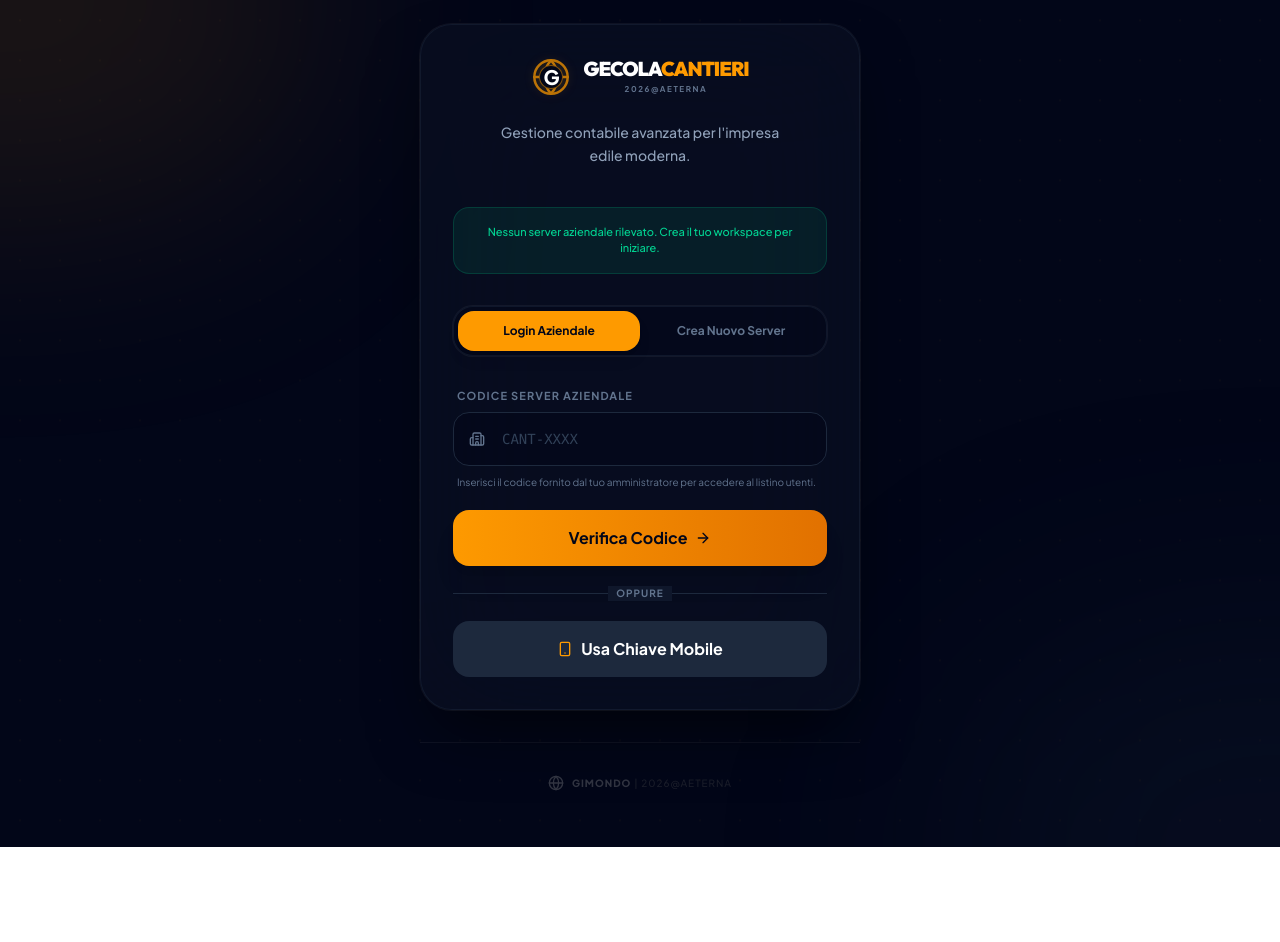
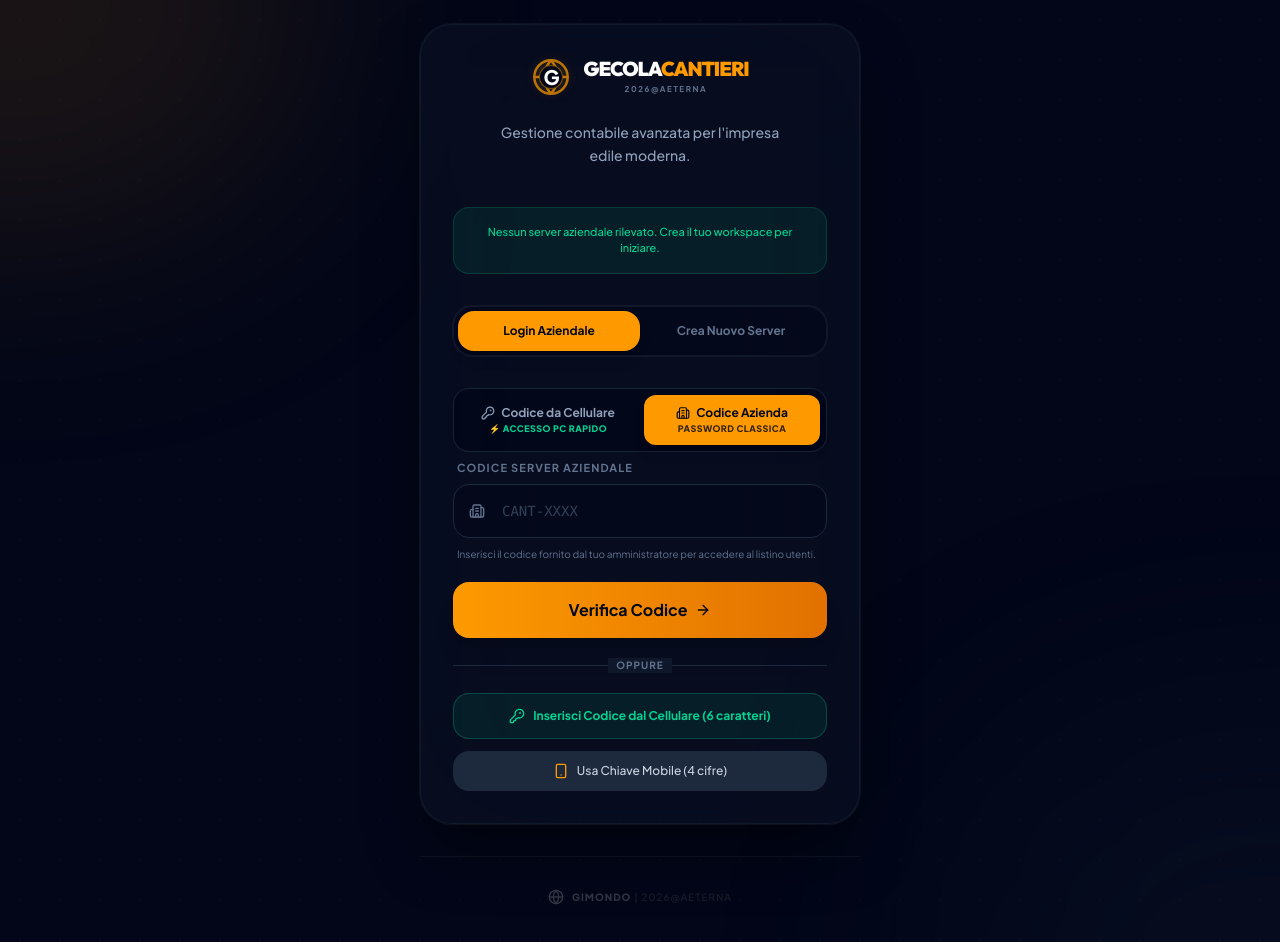
Before and after one commit to gecola101414/gecolacantieri, a React (Vite) app: page / in a window 1280 px wide. Both pictures are taken after a click on the button "Login Aziendale". Shown: the top 942 px of the page. Before the commit the page ends 847 px from the top, so only its background shows below. Built offline with nearby package versions, Linux system fonts and the light colour scheme.

Commit message:
Add files via upload

```diff
--- a/src/components/AuthScreen.tsx
+++ b/src/components/AuthScreen.tsx
@@ -43,8 +43,17 @@ export const AuthScreen: React.FC<AuthScreenProps> = ({
     !company ? 'register_admin' : 'login'
   );
 
-  // Login steps: 'company_code' -> 'user_selection' -> 'password' | 'transfer_code'
-  const [loginStep, setLoginStep] = useState<'company_code' | 'user_selection' | 'password' | 'transfer_code' | 'pairing_code'>('company_code');
+  // Login steps: 'company_code' -> 'user_selection' -> 'password' | 'transfer_code' | 'pairing_code'
+  const [loginStep, setLoginStep] = useState<'company_code' | 'user_selection' | 'password' | 'transfer_code' | 'pairing_code'>(() => {
+    if (typeof window !== 'undefined') {
+      const pref = sessionStorage.getItem('preferred_auth_step');
+      if (pref === 'transfer_code') {
+        sessionStorage.removeItem('preferred_auth_step');
+        return 'transfer_code';
+      }
+    }
+    return 'company_code';
+  });
   const [inputCompanyCode, setInputCompanyCode] = useState(() => {
     return localStorage.getItem('last_company_code') || '';
   });
@@ -160,43 +169,64 @@ export const AuthScreen: React.FC<AuthScreenProps> = ({
 
   const handleTransferCodeSubmit = async (e: React.FormEvent) => {
     e.preventDefault();
-    if (!selectedUser || !company) return;
     setLoginError('');
+    const codeStr = transferCodeInput.trim().toUpperCase();
+    if (!codeStr || codeStr.length < 4) {
+      setLoginError('Inserisci il codice di 6 caratteri generato dal tuo cellulare.');
+      return;
+    }
     setIsLoading(true);
 
     try {
-      const codeData = await firestoreService.getTransferCode(company.id, transferCodeInput.trim().toUpperCase());
-
-      if (!codeData) {
-        setLoginError('Codice non valido o già utilizzato.');
+      // 1. Risoluzione globale del codice PC (accesso diretto istantaneo)
+      const res = await firestoreService.resolveTransferCode(codeStr);
+      if (res) {
+        const foundCompany = await firestoreService.getCompanyById(res.companyId);
+        const foundUser = await firestoreService.getUserById(res.companyId, res.userId);
+        if (foundCompany && foundUser) {
+          if (!foundUser.active) {
+            setLoginError('Account disattivato dall\'amministratore.');
             setIsLoading(false);
             return;
           }
+          const companyUsers = await firestoreService.getUsers(foundCompany.id);
+          setCompany(foundCompany);
+          setUsers(companyUsers);
+          localStorage.setItem('last_company_code', foundCompany.code);
+          onLogin(foundUser);
+          return;
+        }
+      }
 
-      if (codeData.userId !== selectedUser.id) {
-        setLoginError('Questo codice non appartiene al tuo account.');
+      // 2. Fallback con ricerca specifica dell'azienda se già selezionata
+      if (company) {
+        const codeData = await firestoreService.getTransferCode(company.id, codeStr);
+        if (codeData && !codeData.used) {
+          const expiresAt = new Date(codeData.expiresAt).getTime();
+          if (Date.now() <= expiresAt) {
+            if (selectedUser && codeData.userId !== selectedUser.id) {
+              setLoginError('Questo codice non appartiene all\'utente selezionato.');
               setIsLoading(false);
               return;
             }
-
-      const expiresAt = new Date(codeData.expiresAt).getTime();
-      if (Date.now() > expiresAt) {
-        setLoginError('Codice scaduto (validità 120 secondi). Generane uno nuovo dal cellulare.');
+            await firestoreService.markTransferCodeUsed(company.id, codeData.id);
+            const foundUser = selectedUser || (await firestoreService.getUserById(company.id, codeData.userId));
+            if (foundUser) {
+              if (!foundUser.active) {
+                setLoginError('Account disattivato dall\'amministratore.');
                 setIsLoading(false);
                 return;
               }
+              onLogin(foundUser);
+              return;
+            }
+          }
+        }
+      }
 
-      // Codice valido: segna come usato e logga
-      await firestoreService.markTransferCodeUsed(company.id, codeData.id);
-
-      // Opzionale: lega anche questo dispositivo?
-      // L'utente dice "certificato del cellulare", quindi forse il PC non si lega per sempre o sì?
-      // "LEGA IL LOGIN AL CELLULARE" -> Computer usa il codice per "entrare con un account certificato".
-      // Lo consideriamo un login autorizzato una tantum o permanente?
-      // Di solito questi codici autorizzano la sessione.
-
-      onLogin(selectedUser);
+      setLoginError('Codice non valido, scaduto (validità 120s) o già utilizzato. Rigeneralo dal tuo cellulare.');
     } catch (err) {
+      console.error('Error verifying transfer code:', err);
       setLoginError('Errore durante la verifica del codice di trasferimento.');
     } finally {
       setIsLoading(false);
@@ -416,11 +446,58 @@ export const AuthScreen: React.FC<AuthScreenProps> = ({
                 <AnimatePresence mode="wait">
                   {mode === 'login' && (
                     <div className="space-y-5">
+                      {/* Access method selector: Codice PC dal cellulare vs Codice Azienda */}
+                      {(loginStep === 'company_code' || loginStep === 'transfer_code') && (
+                        <div className="grid grid-cols-2 gap-2 bg-slate-950/70 p-1.5 rounded-2xl mb-2 border border-slate-800/80">
+                          <button
+                            type="button"
+                            onClick={() => {
+                              setLoginError('');
+                              setLoginStep('transfer_code');
+                            }}
+                            className={`py-2.5 px-2 rounded-xl text-xs font-bold transition-all flex flex-col items-center gap-0.5 ${
+                              loginStep === 'transfer_code'
+                                ? 'bg-amber-500 text-slate-950 shadow-lg'
+                                : 'text-slate-400 hover:text-white hover:bg-slate-900/60'
+                            }`}
+                          >
+                            <div className="flex items-center gap-1.5">
+                              <KeyRound className="w-3.5 h-3.5" />
+                              <span>Codice da Cellulare</span>
+                            </div>
+                            <span className={`text-[9px] uppercase tracking-wider font-black ${loginStep === 'transfer_code' ? 'text-slate-950/80' : 'text-emerald-400'}`}>
+                              ⚡ Accesso PC Rapido
+                            </span>
+                          </button>
+
+                          <button
+                            type="button"
+                            onClick={() => {
+                              setLoginError('');
+                              setLoginStep('company_code');
+                            }}
+                            className={`py-2.5 px-2 rounded-xl text-xs font-bold transition-all flex flex-col items-center gap-0.5 ${
+                              loginStep === 'company_code'
+                                ? 'bg-amber-500 text-slate-950 shadow-lg'
+                                : 'text-slate-400 hover:text-white hover:bg-slate-900/60'
+                            }`}
+                          >
+                            <div className="flex items-center gap-1.5">
+                              <Building2 className="w-3.5 h-3.5" />
+                              <span>Codice Azienda</span>
+                            </div>
+                            <span className={`text-[9px] uppercase tracking-wider font-extrabold ${loginStep === 'company_code' ? 'text-slate-950/80' : 'text-slate-500'}`}>
+                              Password Classica
+                            </span>
+                          </button>
+                        </div>
+                      )}
+
                       {loginError && (
                         <motion.div
                           initial={{ opacity: 0, height: 0 }}
                           animate={{ opacity: 1, height: 'auto' }}
-                          className="bg-rose-500/10 border border-rose-500/20 text-rose-400 p-4 rounded-2xl text-[11px] font-medium leading-relaxed"
+                          className="bg-rose-500/10 border border-rose-500/20 text-rose-400 p-4 rounded-2xl text-[11px] font-medium leading-relaxed text-left"
                         >
                           {loginError}
                         </motion.div>
@@ -435,7 +512,7 @@ export const AuthScreen: React.FC<AuthScreenProps> = ({
                           onSubmit={handleCompanyCodeSubmit}
                           className="space-y-5"
                         >
-                          <div className="space-y-2">
+                          <div className="space-y-2 text-left">
                             <label className="block text-[11px] font-bold text-slate-500 uppercase tracking-widest px-1">Codice Server Aziendale</label>
                             <div className="relative group">
                               <Building2 className="absolute left-4 top-1/2 -translate-y-1/2 w-4 h-4 text-slate-500 group-focus-within:text-amber-500 transition-colors" />
@@ -466,10 +543,20 @@ export const AuthScreen: React.FC<AuthScreenProps> = ({
                             </div>
                             <button
                               type="button"
+                              onClick={() => {
+                                setLoginError('');
+                                setLoginStep('transfer_code');
+                              }}
+                              className="w-full bg-emerald-500/10 hover:bg-emerald-500/20 border border-emerald-500/30 text-emerald-400 font-bold py-3.5 rounded-2xl transition-all flex items-center justify-center gap-2 text-xs"
+                            >
+                              <KeyRound className="w-4 h-4 text-emerald-400" /> Inserisci Codice dal Cellulare (6 caratteri)
+                            </button>
+                            <button
+                              type="button"
                               onClick={() => setLoginStep('pairing_code')}
-                              className="w-full bg-slate-800 hover:bg-slate-700 text-white font-bold py-4 rounded-2xl transition-all flex items-center justify-center gap-2"
+                              className="w-full bg-slate-800 hover:bg-slate-700 text-slate-300 hover:text-white font-medium py-3 rounded-2xl transition-all flex items-center justify-center gap-2 text-xs"
                             >
-                              <Smartphone className="w-4 h-4 text-amber-500" /> Usa Chiave Mobile
+                              <Smartphone className="w-4 h-4 text-amber-500" /> Usa Chiave Mobile (4 cifre)
                             </button>
                           </div>
                         </motion.form>
@@ -642,45 +729,60 @@ export const AuthScreen: React.FC<AuthScreenProps> = ({
                           onSubmit={handleTransferCodeSubmit}
                           className="space-y-5"
                         >
-                          <div className="bg-slate-800/50 p-4 rounded-2xl border border-slate-700/50 flex items-center gap-4">
-                            <Smartphone className="w-8 h-8 text-amber-500" />
-                            <div>
-                              <p className="text-[11px] font-bold text-white uppercase tracking-wider">Autorizzazione PC</p>
-                              <p className="text-[10px] text-slate-400">Apri l'app sul cellulare e genera un <span className="text-amber-500 font-bold">Codice di Trasferimento</span>.</p>
+                          <div className="bg-emerald-500/10 border border-emerald-500/25 p-4 rounded-2xl space-y-2 text-left">
+                            <div className="flex items-center gap-2 text-emerald-400 font-bold text-xs uppercase tracking-wider">
+                              <Smartphone className="w-4 h-4" /> Come usare il codice sul PC
                             </div>
+                            <ol className="text-[11px] text-slate-300 leading-relaxed list-decimal list-inside space-y-1">
+                              <li>Apri l'app sul cellulare dove sei già autenticato.</li>
+                              <li>Tocca il pulsante <span className="text-amber-400 font-bold">"Codice PC"</span> in alto nella barra.</li>
+                              <li>Digita qui sotto il codice di 6 caratteri (es. <span className="font-mono font-bold text-emerald-300">AB12CD</span>).</li>
+                            </ol>
                           </div>
 
-                          <div className="space-y-2">
-                            <label className="block text-[11px] font-bold text-slate-500 uppercase tracking-widest px-1">Codice di 6 cifre</label>
+                          <div className="space-y-2 text-left">
+                            <label className="block text-[11px] font-bold text-slate-400 uppercase tracking-widest px-1">
+                              Codice Temporaneo da Cellulare (6 caratteri)
+                            </label>
                             <div className="relative group">
-                              <KeyRound className="absolute left-4 top-1/2 -translate-y-1/2 w-4 h-4 text-slate-500 group-focus-within:text-amber-500 transition-colors" />
+                              <KeyRound className="absolute left-4 top-1/2 -translate-y-1/2 w-5 h-5 text-emerald-400 group-focus-within:text-amber-400 transition-colors" />
                               <input
                                 type="text"
                                 value={transferCodeInput}
                                 onChange={(e) => setTransferCodeInput(e.target.value.toUpperCase())}
                                 placeholder="ES: AB12CD"
                                 maxLength={6}
-                                className="w-full bg-slate-950/50 border border-slate-800 rounded-2xl p-4 pl-12 text-sm text-white outline-none focus:ring-2 focus:ring-amber-500/50 focus:border-amber-500/50 transition-all placeholder:text-slate-700 tracking-[0.2em] font-mono"
+                                className="w-full bg-slate-950/70 border-2 border-emerald-500/40 rounded-2xl p-4 pl-12 text-center text-xl sm:text-2xl font-black text-white outline-none focus:ring-2 focus:ring-amber-500/50 focus:border-amber-400 transition-all placeholder:text-slate-700 tracking-[0.25em] font-mono uppercase"
                                 required
                                 autoFocus
                               />
                             </div>
+                            <p className="text-[10px] text-slate-500 text-center">
+                              Accesso istantaneo senza dover reinserire password o codice server.
+                            </p>
                           </div>
 
-                          <div className="flex gap-3">
+                          <div className="flex flex-col gap-2.5">
+                            <button
+                              type="submit"
+                              disabled={isLoading || transferCodeInput.trim().length < 4}
+                              className="w-full bg-gradient-to-r from-emerald-500 to-emerald-600 hover:from-emerald-600 hover:to-emerald-700 text-white font-bold py-4 rounded-2xl shadow-xl transition-all active:scale-[0.98] flex items-center justify-center gap-2 disabled:opacity-40 disabled:cursor-not-allowed text-sm"
+                            >
+                              {isLoading ? <Loader2 className="w-5 h-5 animate-spin" /> : <>Entra nel PC <ArrowRight className="w-4 h-4" /></>}
+                            </button>
                             <button
                               type="button"
-                              onClick={() => setLoginStep('password')}
-                              className="flex-1 bg-slate-800 text-white font-bold py-4 rounded-2xl transition-all hover:bg-slate-700"
+                              onClick={() => {
+                                setLoginError('');
+                                if (selectedUser) {
+                                  setLoginStep('password');
+                                } else {
+                                  setLoginStep('company_code');
+                                }
+                              }}
+                              className="w-full bg-slate-800/80 hover:bg-slate-800 text-slate-400 hover:text-white font-medium py-3 rounded-2xl transition-all flex items-center justify-center gap-2 text-xs"
                             >
-                              Indietro
-                            </button>
-                            <button
-                              type="submit"
-                              disabled={isLoading}
-                              className="flex-[2] bg-gradient-to-r from-emerald-500 to-emerald-600 hover:from-emerald-600 hover:to-emerald-700 text-white font-bold py-4 rounded-2xl shadow-xl transition-all active:scale-[0.98] flex items-center justify-center gap-2"
-                            >
-                              {isLoading ? <Loader2 className="w-5 h-5 animate-spin" /> : 'Autorizza PC'}
+                              Torna al Login con Codice Azienda
                             </button>
                           </div>
                         </motion.form>
--- a/src/components/Navbar.tsx
+++ b/src/components/Navbar.tsx
@@ -182,10 +182,13 @@ export const Navbar: React.FC<NavbarProps> = ({
             <div className="w-full max-w-[1600px] mx-auto flex items-center justify-between gap-2">
               <div className="flex items-center gap-2 min-w-0">
                 <ShieldCheck className="w-4 h-4 text-emerald-400 shrink-0" />
-                <div className="flex items-center gap-1.5 flex-wrap min-w-0">
+                <div className="flex items-center gap-2 flex-wrap min-w-0">
                   <span className="text-[10px] uppercase font-bold text-emerald-400 tracking-wider">Accesso PC:</span>
-                  <span className="font-mono font-black text-sm tracking-[0.15em] bg-emerald-500/20 text-white px-2 py-0.5 rounded-md border border-emerald-500/40">
+                  <span className="font-mono font-black text-sm tracking-[0.15em] bg-emerald-500/20 text-white px-2.5 py-0.5 rounded-lg border border-emerald-500/40 shadow-sm">
                     {activeTransferCode.code}
+                  </span>
+                  <span className="text-[10px] text-emerald-300/80 font-medium">
+                    (Sul PC clicca su <span className="text-white font-bold underline">"Codice da Cellulare"</span> ed entra)
                   </span>
                 </div>
               </div>
```
Also changed, not shown: src/lib/firestoreService.ts (+37 -1 lines), 1 other file (tests, documents, lock files or other folders). Lines whose indentation alone changed are shown as unchanged.
